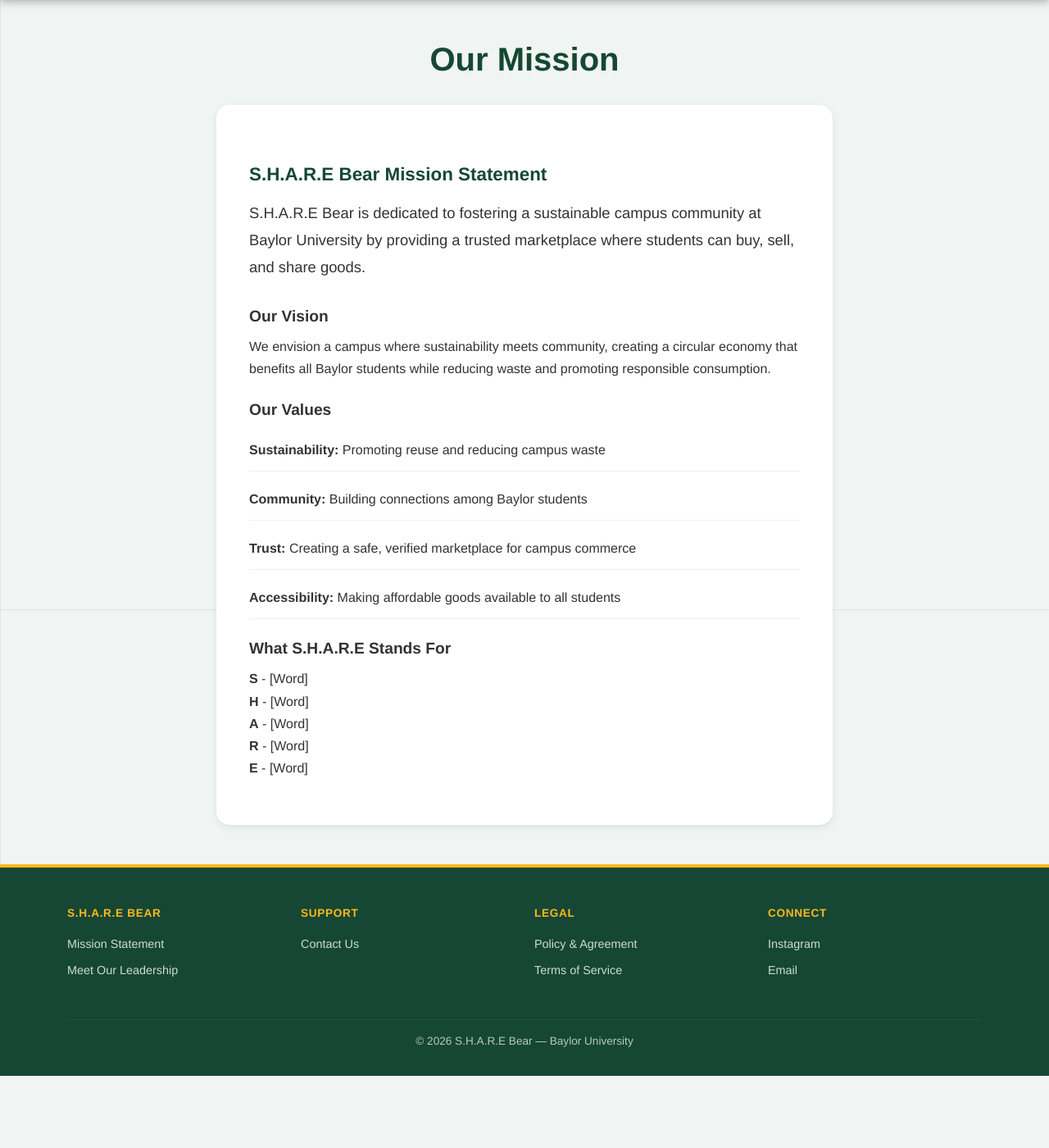
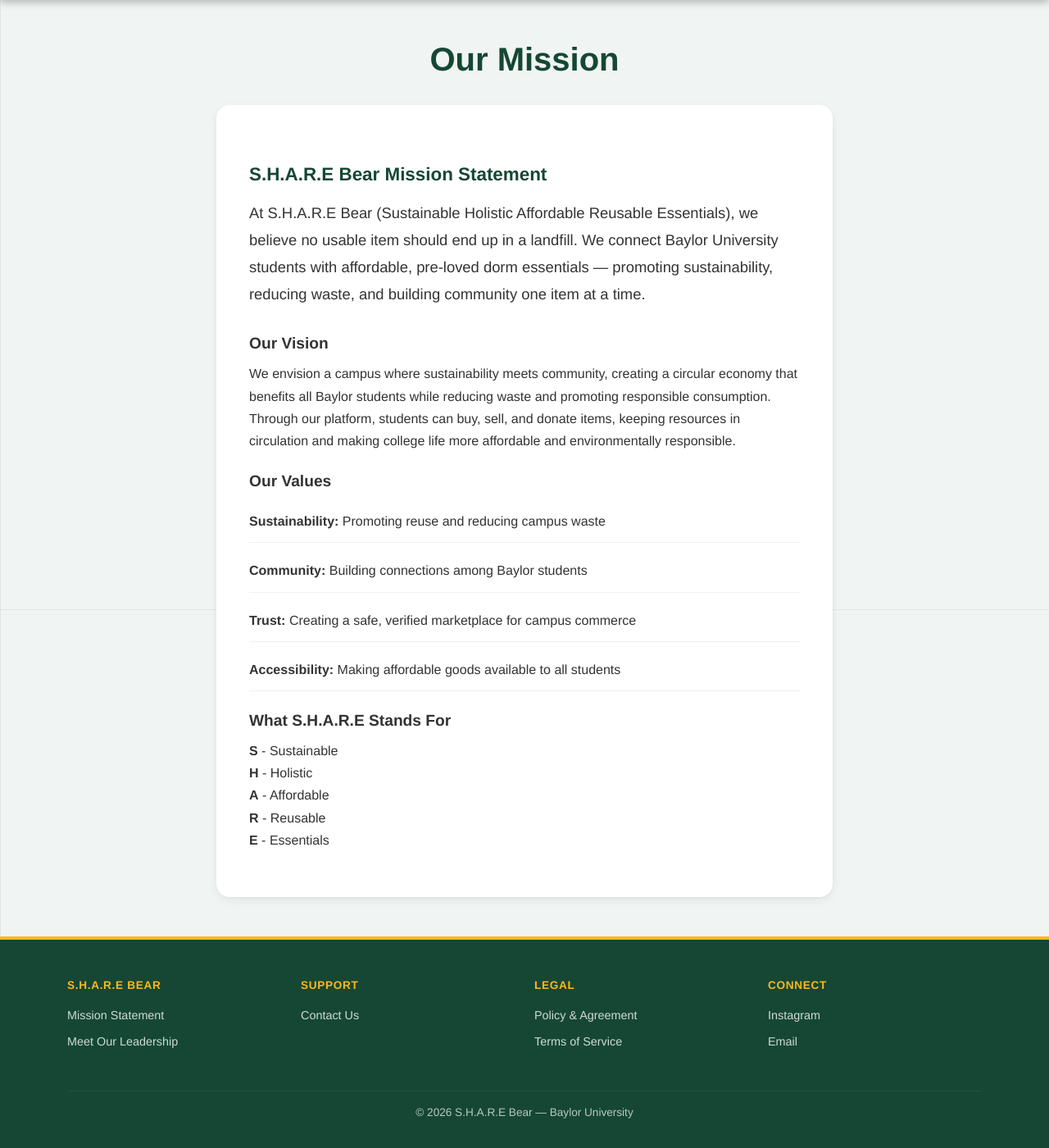
Before and after one commit to aaron-d-e/bu-marketplace, a Django app: page /mission/ in a window 1280 px wide. Shown: the part 57-1457 px from the top of the page at 82% size. Before the commit the page ends 1369 px from the top, so only its background shows below. Run offline with Django 5.2, Linux system fonts and the light colour scheme; parts of the project's set-up code (start-up, migrations or seed data) failed here and were passed over.

Commit message:
updated acroynum, circular carosuel fix

```diff
--- a/market_app/static/css/app.css
+++ b/market_app/static/css/app.css
@@ -32,6 +32,7 @@ html, body {
   font-family: "Helvetica Neue", Helvetica, Arial, sans-serif;
   -webkit-font-smoothing: antialiased;
   -moz-osx-font-smoothing: grayscale;
+  overflow-x: hidden;
 }
 
 /* Global body background with grid */
@@ -527,7 +528,6 @@ body {
 .baylor-carousel-section {
   padding: 4rem 0;
   background: var(--bg-secondary);
-  overflow: hidden;
 }
 
 .baylor-carousel {
@@ -535,7 +535,7 @@ body {
   width: 100%;
   max-width: 1100px;
   margin: 0 auto;
-  overflow: hidden;
+  overflow: visible;
   padding: 0 60px;
 }
 
--- a/market_app/templates/main/home.html
+++ b/market_app/templates/main/home.html
@@ -228,7 +228,7 @@
     <div class="mission-content scroll-animate">
       <h2>Our Mission</h2>
       <p class="mission-text">
-        At S.H.A.R.E Bear (Sustainable Housing And Resource Exchange), we believe no usable item should end up in a landfill.
+        At S.H.A.R.E Bear (Sustainable Holistic Affordable Reusable Essentials), we believe no usable item should end up in a landfill.
         We connect Baylor University students with affordable, pre-loved dorm essentials —
         promoting sustainability, reducing waste, and building community one item at a time.
         Through our platform, students can buy, sell, and donate items, keeping resources in circulation
--- a/market_app/templates/main/mission.html
+++ b/market_app/templates/main/mission.html
@@ -10,15 +10,17 @@
     <h2>S.H.A.R.E Bear Mission Statement</h2>
 
     <p class="lead">
-      <!-- TODO: Replace with your actual mission statement -->
-      S.H.A.R.E Bear is dedicated to fostering a sustainable campus community at Baylor University
-      by providing a trusted marketplace where students can buy, sell, and share goods.
+      At S.H.A.R.E Bear (Sustainable Holistic Affordable Reusable Essentials), we believe no usable item should end up in a landfill.
+      We connect Baylor University students with affordable, pre-loved dorm essentials —
+      promoting sustainability, reducing waste, and building community one item at a time.
     </p>
 
     <h3>Our Vision</h3>
     <p>
       We envision a campus where sustainability meets community, creating a circular economy
       that benefits all Baylor students while reducing waste and promoting responsible consumption.
+      Through our platform, students can buy, sell, and donate items, keeping resources in circulation
+      and making college life more affordable and environmentally responsible.
     </p>
 
     <h3>Our Values</h3>
@@ -31,12 +33,11 @@
 
     <h3>What S.H.A.R.E Stands For</h3>
     <p>
-      <!-- TODO: Fill in what S.H.A.R.E stands for -->
-      <strong>S</strong> - [Word]<br>
-      <strong>H</strong> - [Word]<br>
-      <strong>A</strong> - [Word]<br>
-      <strong>R</strong> - [Word]<br>
-      <strong>E</strong> - [Word]
+      <strong>S</strong> - Sustainable<br>
+      <strong>H</strong> - Holistic<br>
+      <strong>A</strong> - Affordable<br>
+      <strong>R</strong> - Reusable<br>
+      <strong>E</strong> - Essentials
     </p>
   </div>
 </div>
```
